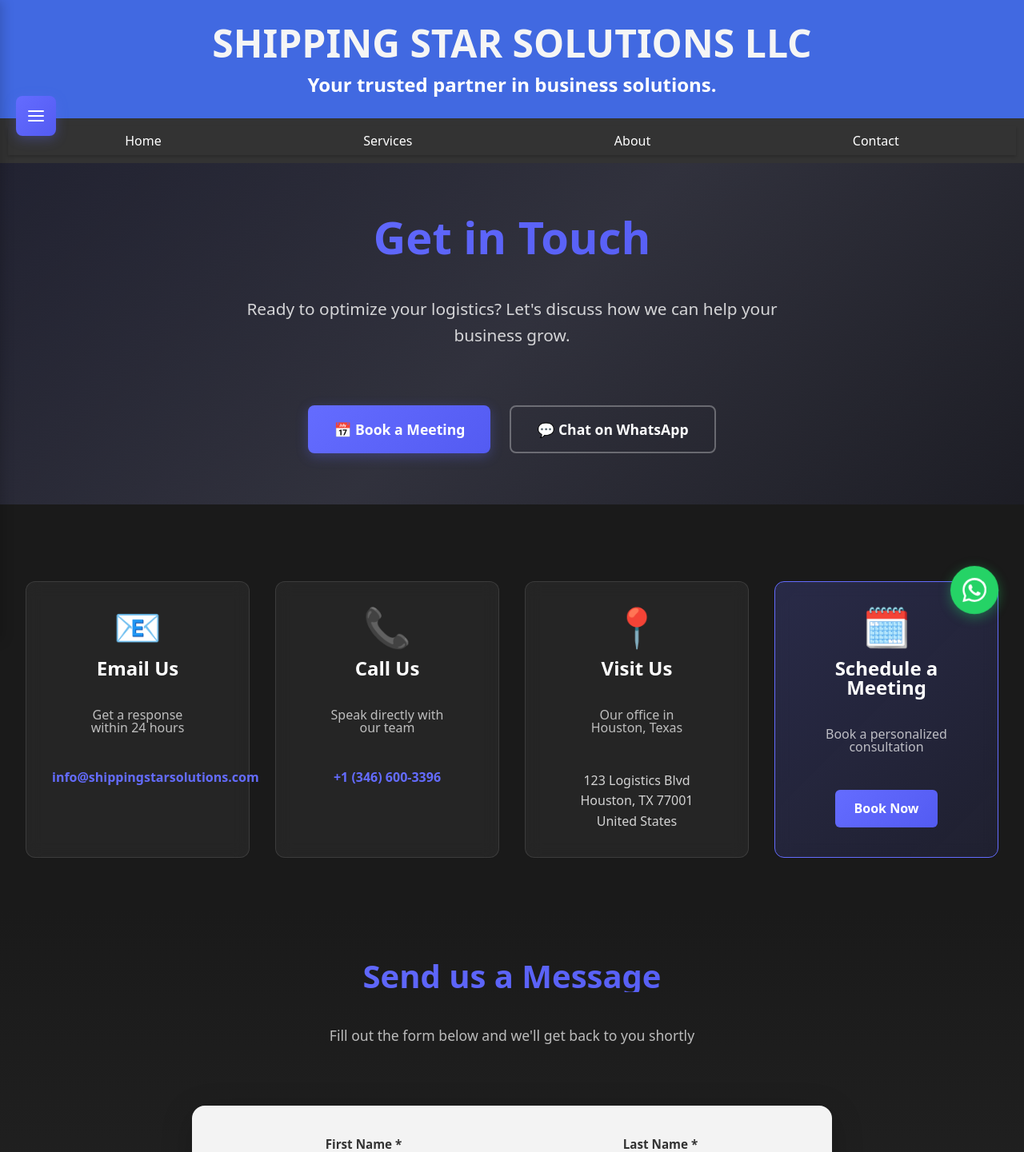
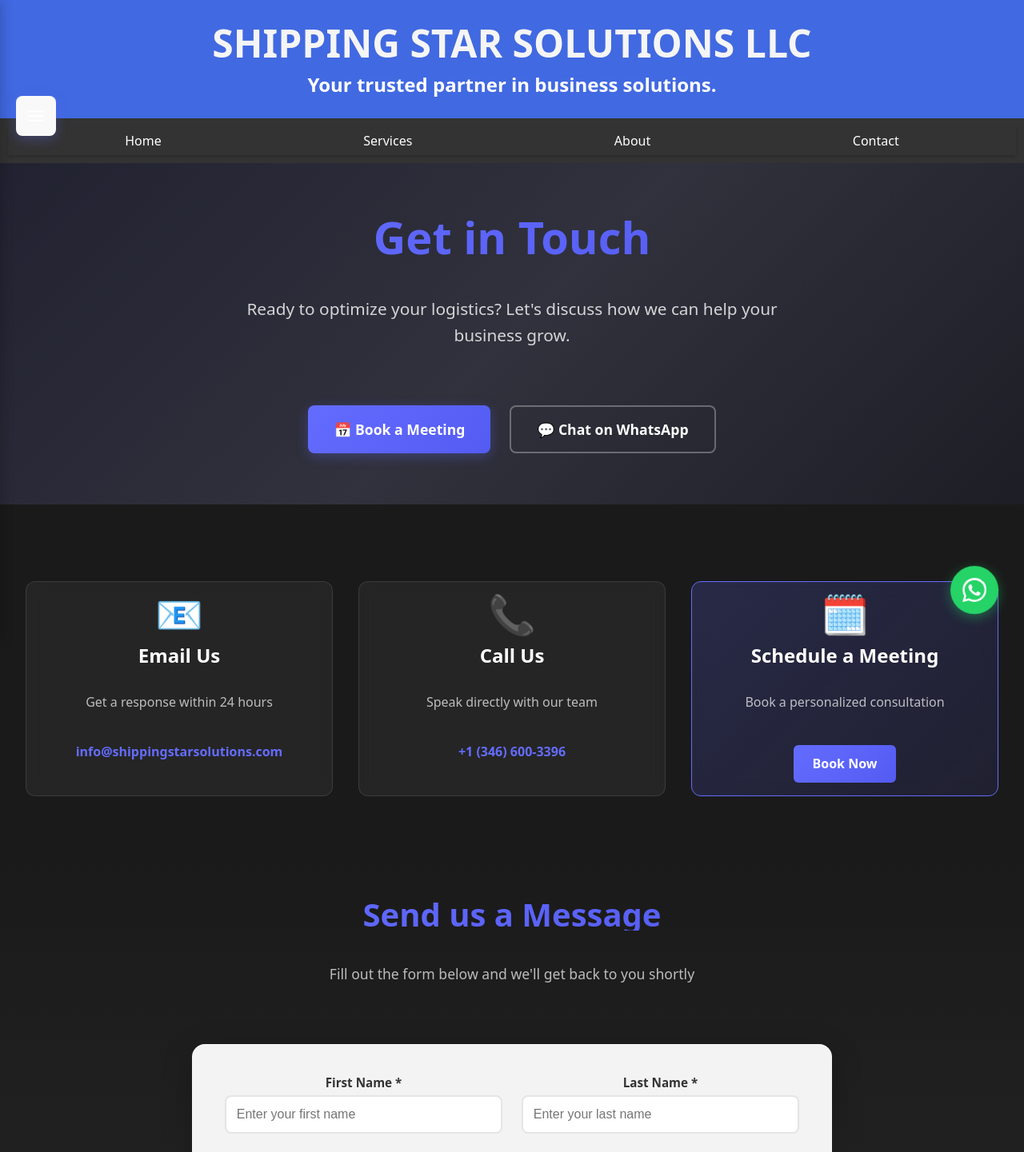
Before and after one commit to MarViott/ives, a React (Vite) app: page /contact in a window 1280 px wide. Shown: the top 1441 px of the page at 80% size. Built offline with nearby package versions, Linux system fonts and the light colour scheme.

Commit message:
feat: actualizar estilos del sidebar y mejorar diseño de la página de contacto

```diff
--- a/src/components/Sidebar.css
+++ b/src/components/Sidebar.css
@@ -4,7 +4,7 @@
   top: 120px;
   left: 20px;
   z-index: 1001;
-  background: linear-gradient(135deg, #646cff 0%, #535bf2 100%);
+  background: rgb (65, 105, 225);
   border: none;
   border-radius: 8px;
   width: 50px;
@@ -54,6 +54,7 @@
   bottom: 0;
   background: rgba(0, 0, 0, 0.5);
   z-index: 999;
+  -webkit-backdrop-filter: blur(2px);
   backdrop-filter: blur(2px);
 }
 
@@ -83,7 +84,7 @@
   display: flex;
   justify-content: space-between;
   align-items: center;
-  background: linear-gradient(135deg, #646cff 0%, #535bf2 100%);
+  background: #4169e1;
 }
 
 .sidebar-header h3 {
--- a/src/components/pages/Contact.css
+++ b/src/components/pages/Contact.css
@@ -116,10 +116,11 @@
 
 .method-card {
   background: rgba(255, 255, 255, 0.05);
+  -webkit-backdrop-filter: blur(10px);
   backdrop-filter: blur(10px);
   border: 1px solid rgba(255, 255, 255, 0.1);
   border-radius: 12px;
-  padding: 2rem;
+  padding: 1rem;
   text-align: center;
   transition: all 0.3s ease;
 }
@@ -213,15 +214,16 @@
   font-size: 1.1rem;
 }
 
-/* Formulario mejorado */
 .contact-form {
   background: rgba(255, 255, 255, 0.95);
+  -webkit-backdrop-filter: blur(10px);
   backdrop-filter: blur(10px);
   border-radius: 16px;
   padding: 2.5rem;
   box-shadow: 0 10px 40px rgba(0, 0, 0, 0.2);
   border: 1px solid rgba(255, 255, 255, 0.2);
 }
+
 
 .form-row {
   display: grid;
@@ -311,13 +313,14 @@
   display: grid;
   grid-template-columns: repeat(auto-fit, minmax(400px, 1fr));
   gap: 3rem;
-}
-
 .info-card {
   background: rgba(255, 255, 255, 0.05);
+  -webkit-backdrop-filter: blur(10px);
   backdrop-filter: blur(10px);
   border: 1px solid rgba(255, 255, 255, 0.1);
   border-radius: 12px;
+  padding: 2.5rem;
+}
   padding: 2.5rem;
 }
 
--- a/src/components/pages/Contact.jsx
+++ b/src/components/pages/Contact.jsx
@@ -78,17 +78,6 @@ function Contact() {
               <h3>Call Us</h3>
               <p>Speak directly with our team</p>
               <a href="tel:+1 (346) 600-3396">+1 (346) 600-3396</a>
-            </div>
-
-            <div className="method-card">
-              <div className="method-icon">📍</div>
-              <h3>Visit Us</h3>
-              <p>Our office in Houston, Texas</p>
-              <address>
-                123 Logistics Blvd<br />
-                Houston, TX 77001<br />
-                United States
-              </address>
             </div>
 
             <div className="method-card featured">
```
